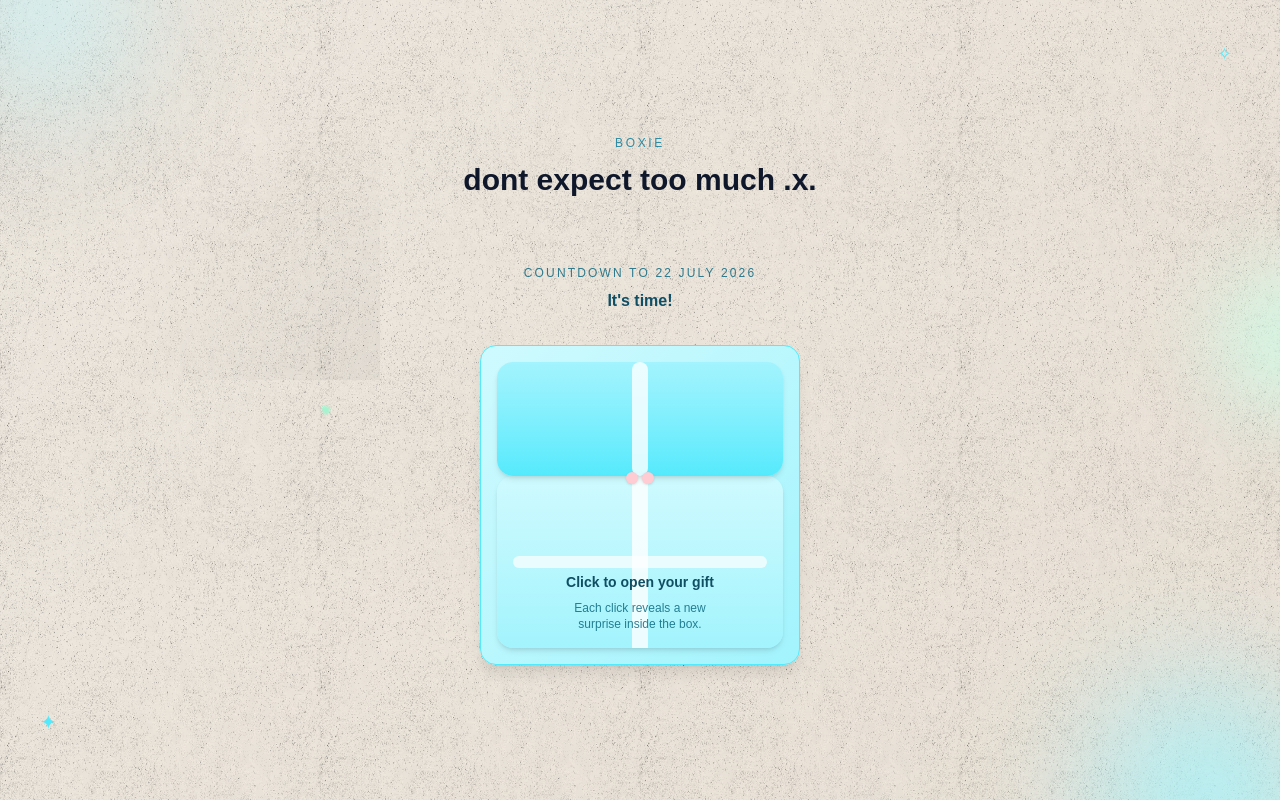
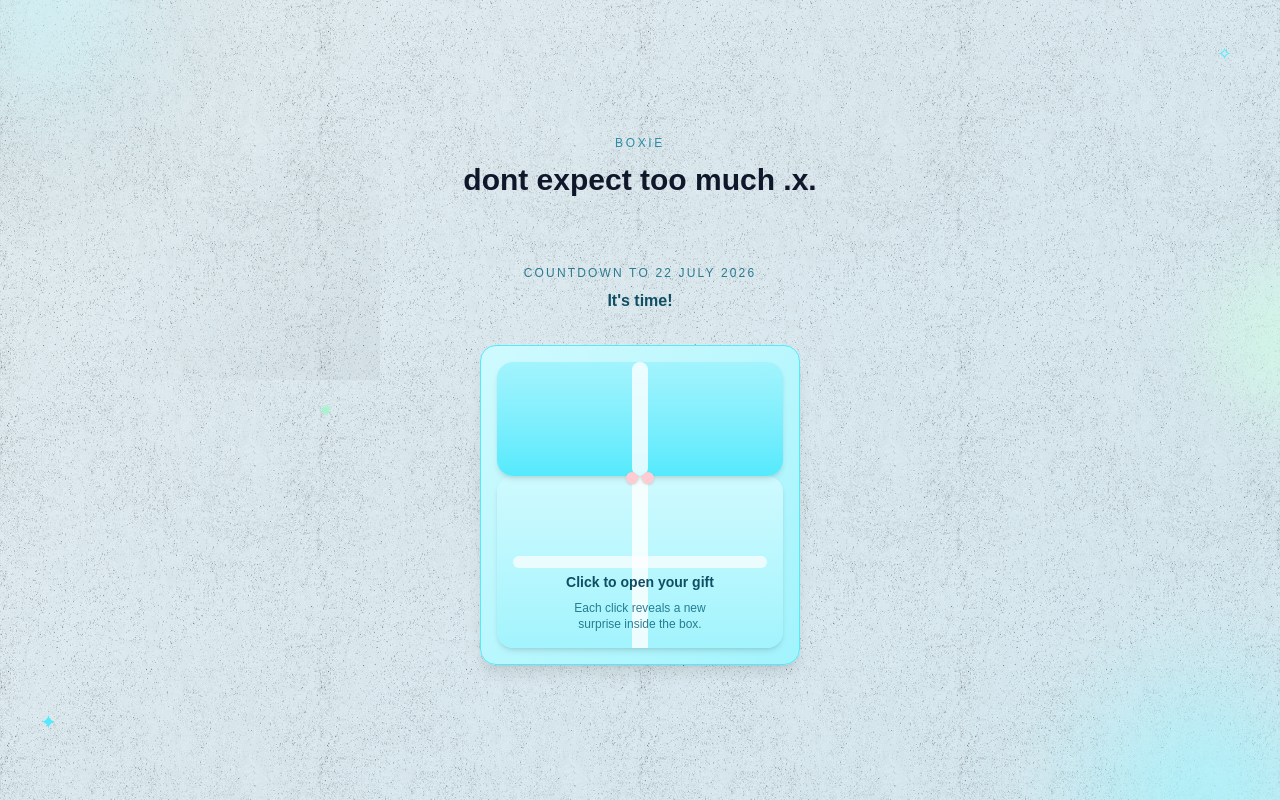
Before and after one commit to kylanjuliana/tiara-box, a Next.js app: page / in a window 1280 px wide. Built offline with nearby package versions, Linux system fonts and the light colour scheme; a web font is replaced by a local one.

Commit message:
Update background colors in globals.css for improved aesthetics

```diff
--- a/app/globals.css
+++ b/app/globals.css
@@ -1,7 +1,7 @@
 @import "tailwindcss";
 
 :root {
-  --background: #fdf7ee;
+  --background: #ecfafe;
   --foreground: #171717;
 }
 
@@ -27,7 +27,7 @@ body {
     url("/white-plain-concrete-textured-background_53876-102604.avif"),
     radial-gradient(circle at 0 0, rgba(0, 0, 0, 0.05) 0, transparent 45%),
     radial-gradient(circle at 100% 100%, rgba(0, 0, 0, 0.04) 0, transparent 50%),
-    linear-gradient(135deg, #fdf7ee, #f9f0e4);
+    linear-gradient(135deg, #f0fbff, #e3f7ff);
   background-size: 320px 320px, 420px 420px, 380px 380px, auto;
   background-repeat: repeat, no-repeat, no-repeat, no-repeat;
   background-blend-mode: multiply, normal, normal, normal;
```
